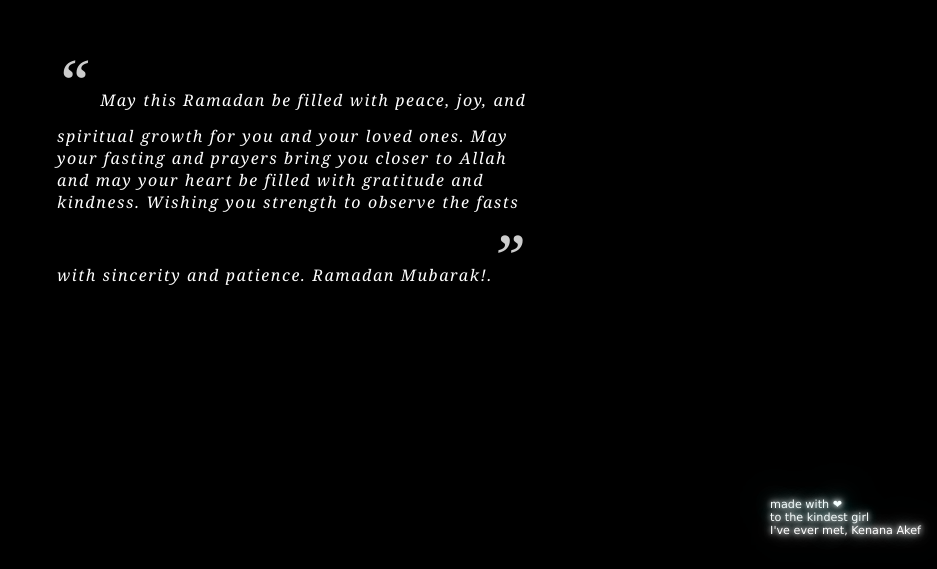
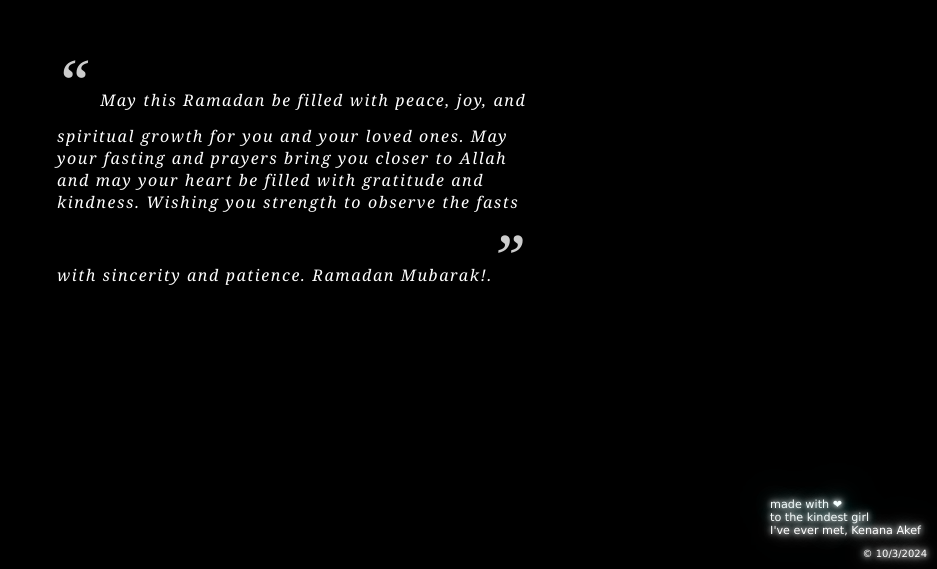
Before and after one commit to anas322/ka-ramadan, a plain HTML site: page index.html in a window 1280 px wide. Shown: the part 231-800 px from the top of the page, without its empty margins (343-1280 px from the left). Drawn offline with Linux system fonts and the light colour scheme.

Commit message:
Update index.html

```diff
--- a/index.html
+++ b/index.html
@@ -11,7 +11,7 @@
 </head>
 <body>
       <blockquote contenteditable="true"><q>May this Ramadan be filled with peace, joy, and spiritual growth for you and your loved ones. May your fasting and prayers bring you closer to Allah and may your heart be filled with gratitude and kindness. Wishing you strength to observe the fasts with sincerity and patience. Ramadan Mubarak!.</q>
-  <cite class="neon">made with &#10084;<br>to the kindest girl<br>I've ever met, Kenana Akef</cite>
+  <cite class="neon">made with ❤<br>to the kindest girl<br>I've ever met, Kenana Akef<br><span style="position: fixed;right: 10px;bottom: 10px;font-size: 10px;">© 10/3/2024</span></cite>
 </blockquote>
 
 </body>
```
